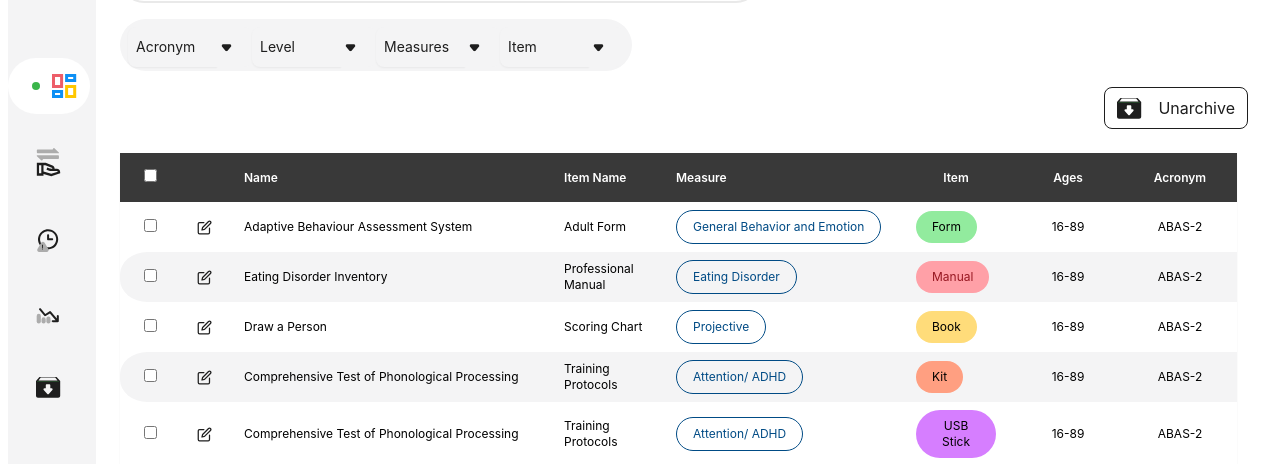
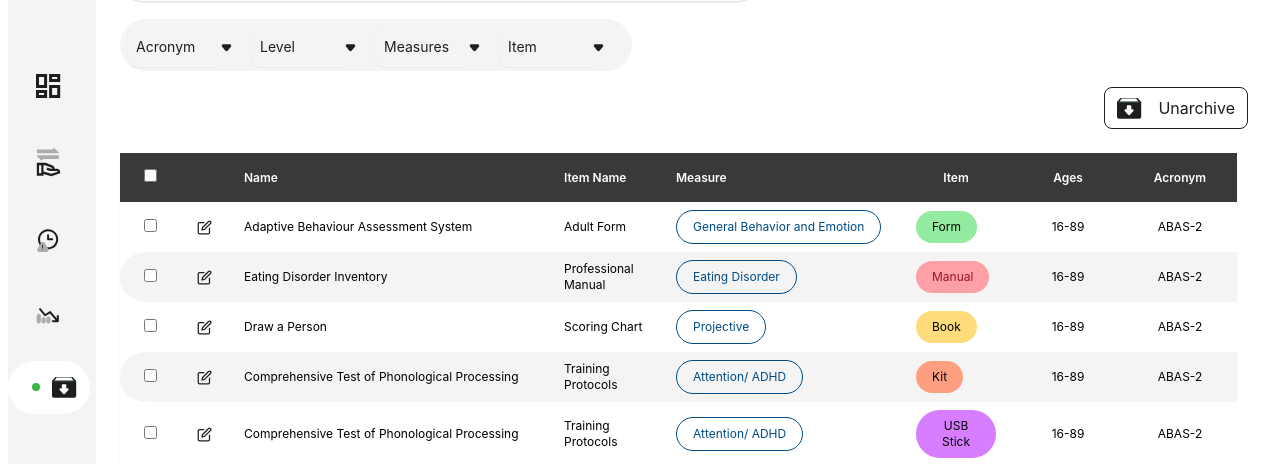
Before and after one commit to queens-psyc-clinic/app, a React (Create React App) app in the folder client/: page /admin/archive in a window 1280 px wide. Shown: the part 169-633 px from the top of the page. Built offline with nearby package versions, Linux system fonts and the light colour scheme.

Commit message:
fixed small bug in navbar, now when you navigate to another page by url, the navbar will update too

```diff
--- a/client/src/components/Navbar.tsx
+++ b/client/src/components/Navbar.tsx
@@ -1,13 +1,17 @@
 import profilePic from "../assets/profile.svg";
 import { MdOutlineSettings } from "react-icons/md";
 import { clientMenuOptions, adminMenuOptions } from "../models/menuOptions";
-
-import { useState } from "react";
+import { useLocation } from "react-router-dom";
+import { useEffect, useState } from "react";
+import { getCurrentPageFromUrl } from "../utils/urlUtils";
 import { Role } from "../models/User";
 import { Link } from "react-router-dom";
+import { Pages } from "../models/Pages";
 
 const Navbar = (props: { userType: Role }) => {
-  const [selected, setSelected] = useState("home");
+  const [selected, setSelected] = useState(
+    getCurrentPageFromUrl(window.location.href)
+  );
   var options =
     props.userType === "admin" ? adminMenuOptions : clientMenuOptions;
 
@@ -24,23 +28,22 @@ const Navbar = (props: { userType: Role }) => {
             <Link to={option.url} className="w-full">
               <span
                 className={`w-[93%] flex items-center justify-center p-4 rounded-full cursor-pointer transition-all	 ${
-                  selected === option.title ? "bg-white pr-1" : null
+                  selected === option.page ? "bg-white pr-1" : null
                 }`}
-                onClick={() => setSelected(option.title)}
+                onClick={() => setSelected(option.page)}
               >
                 <span
                   className={`w-2 h-2 bg-green-200 rounded-full ${
-                    selected === option.title ? "mr-3" : "hidden"
+                    selected === option.page ? "mr-3" : "hidden"
                   }`}
                 ></span>
                 <i>
                   <img
                     src={
-                      selected === option.title
+                      selected === option.page
                         ? option.selectedIcon
                         : option.defaultIcon
                     }
-                    alt={`${option.title} icon`}
                   ></img>
                 </i>
               </span>
--- a/client/src/models/Pages.tsx
+++ b/client/src/models/Pages.tsx
@@ -1,9 +1,9 @@
 export enum Pages {
-  dashboard,
-  signedOut,
-  overdue,
-  lowStock,
-  archive,
-  settings,
-  notifications,
+  dashboard = "home",
+  signedOut = "signed out",
+  overdue = "overdue",
+  lowStock = "low stock",
+  archive = "archive",
+  settings = "settings",
+  notifications = "notifications",
 }
--- a/client/src/models/menuOptions.ts
+++ b/client/src/models/menuOptions.ts
@@ -7,22 +7,23 @@ import signOutColor from "../assets/icons/sign-out-color.svg";
 import lowStock from "../assets/icons/low-stock.svg";
 import lowStockColor from "../assets/icons/low-stock-color.svg";
 import archive from "../assets/icons/archive.svg";
+import { Pages } from "./Pages";
 
 export const clientMenuOptions = [
   {
-    title: "home",
+    page: Pages.dashboard,
     defaultIcon: home,
     selectedIcon: homeColor,
     url: "/client",
   },
   {
-    title: "sign-out",
+    page: Pages.signedOut,
     defaultIcon: signOut,
     selectedIcon: signOutColor,
     url: "/client/signed-out",
   },
   {
-    title: "overdue",
+    page: Pages.overdue,
     defaultIcon: overdue,
     selectedIcon: overdueColor,
     url: "/client/overdue",
@@ -31,31 +32,31 @@ export const clientMenuOptions = [
 
 export const adminMenuOptions = [
   {
-    title: "home",
+    page: Pages.dashboard,
     defaultIcon: home,
     selectedIcon: homeColor,
     url: "/admin",
   },
   {
-    title: "sign-out",
+    page: Pages.signedOut,
     defaultIcon: signOut,
     selectedIcon: signOutColor,
     url: "/admin/signed-out",
   },
   {
-    title: "overdue",
+    page: Pages.overdue,
     defaultIcon: overdue,
     selectedIcon: overdueColor,
     url: "/admin/overdue",
   },
   {
-    title: "low stock",
+    page: Pages.lowStock,
     defaultIcon: lowStock,
     selectedIcon: lowStockColor,
     url: "/admin/low-stock",
   },
   {
-    title: "archive",
+    page: Pages.archive,
     defaultIcon: archive,
     selectedIcon: archive,
     url: "/admin/archive",
--- /dev/null
+++ b/client/src/utils/urlUtils.ts
@@ -0,0 +1,22 @@
+import { Pages } from "../models/Pages";
+
+export function getCurrentPageFromUrl(relativeUrl: string): Pages {
+  const subdirectories = relativeUrl.split("/");
+  const page = subdirectories[subdirectories.length - 1];
+  console.log(page);
+  switch (page) {
+    case "signed-out":
+      return Pages.signedOut;
+    case "overdue":
+      return Pages.overdue;
+    case "low-stock":
+      return Pages.lowStock;
+    case "archive":
+      return Pages.archive;
+    case "client":
+      return Pages.dashboard;
+    case "admin":
+      return Pages.dashboard;
+  }
+  return Pages.dashboard;
+}
```
